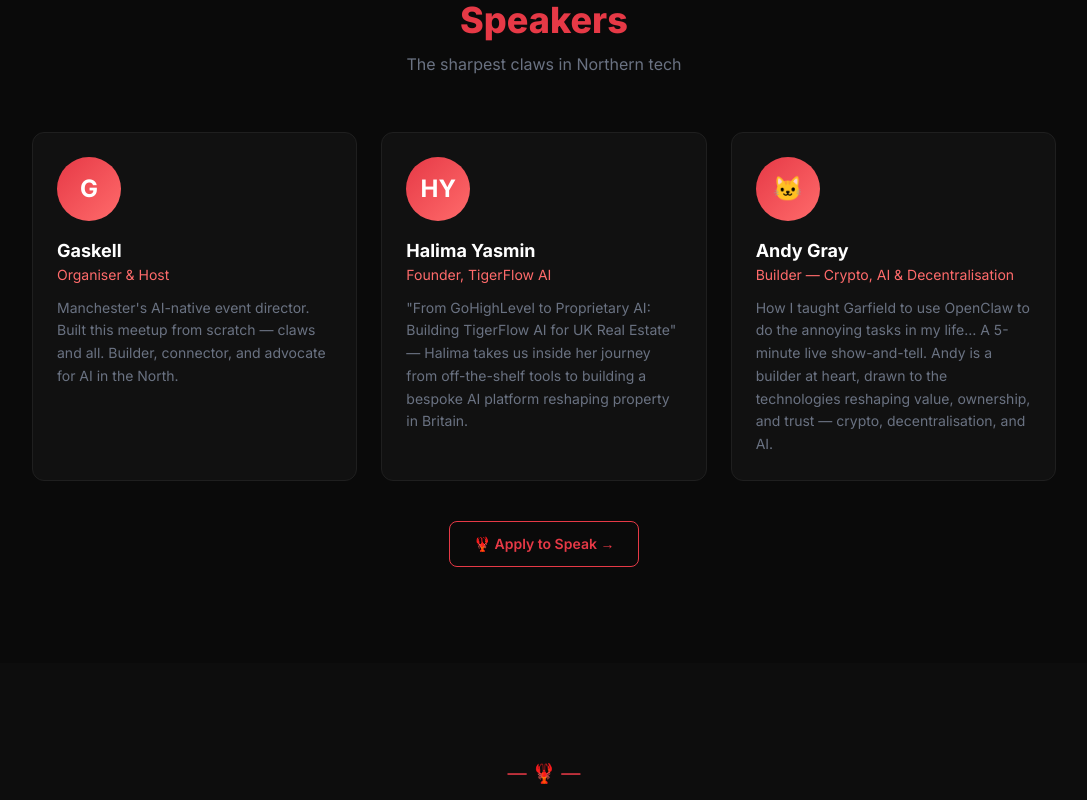
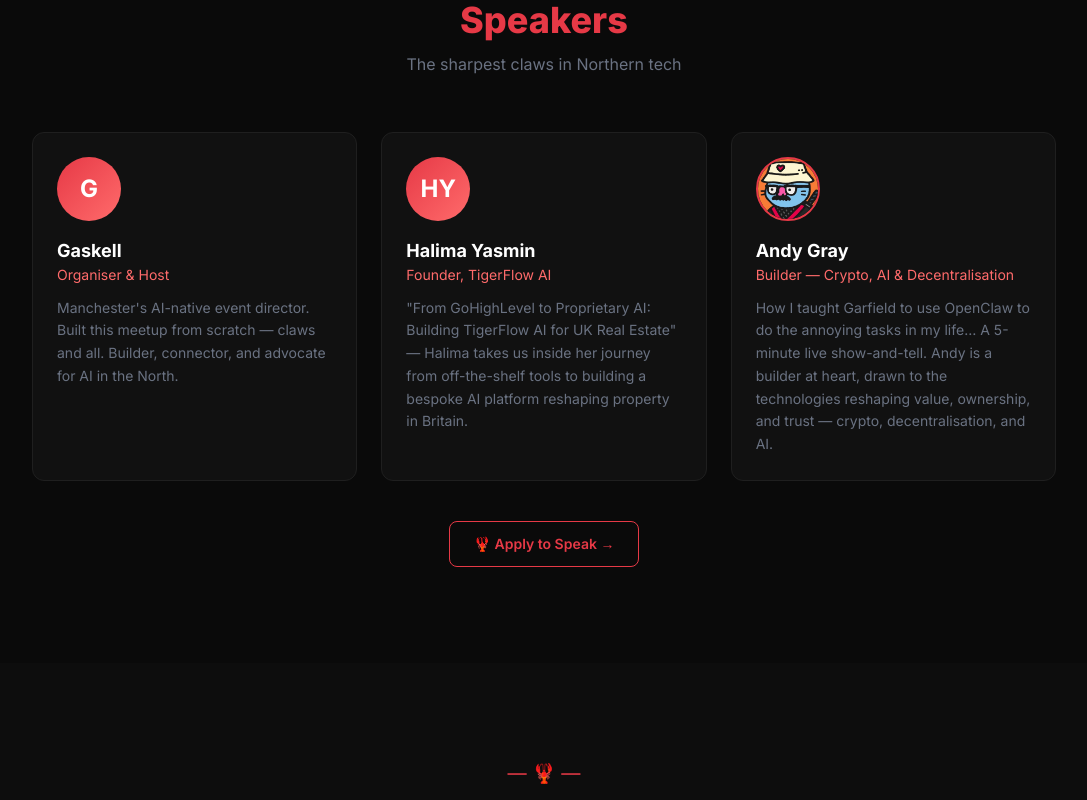
Before and after one commit to dcccrypto/manchester-meetup, a Next.js app: page / in a window 1280 px wide. Shown: the part 2340-3140 px from the top of the page, without its empty margins (96-1183 px from the left). Built offline with nearby package versions, Linux system fonts and the light colour scheme.

Commit message:
feat: add cool-cat.png headshot for Andy Gray speaker card
- Copy cool-cat.png (259KB) to public/ directory
- Update Andy Gray speaker card to display photo instead of initials avatar
- Add image field support to speaker data structure
- Photo renders with red border ring matching brand palette

```diff
--- a/components/Speakers.tsx
+++ b/components/Speakers.tsx
@@ -5,6 +5,7 @@
     bio: "Manchester's AI-native event director. Built this meetup from scratch — claws and all. Builder, connector, and advocate for AI in the North.",
     initials: "G",
     emoji: "🤖",
+    image: null,
   },
   {
     name: "Halima Yasmin",
@@ -12,6 +13,7 @@
     bio: "\"From GoHighLevel to Proprietary AI: Building TigerFlow AI for UK Real Estate\" — Halima takes us inside her journey from off-the-shelf tools to building a bespoke AI platform reshaping property in Britain.",
     initials: "HY",
     emoji: "🐯",
+    image: null,
   },
   {
     name: "Andy Gray",
@@ -19,6 +21,7 @@
     bio: "How I taught Garfield to use OpenClaw to do the annoying tasks in my life… A 5-minute live show-and-tell. Andy is a builder at heart, drawn to the technologies reshaping value, ownership, and trust — crypto, decentralisation, and AI.",
     initials: "🐱",
     emoji: "🐱",
+    image: "/cool-cat.png",
   },
 ];
 
@@ -49,13 +52,22 @@
                 transition: "border-color 0.2s, box-shadow 0.2s",
               }}
             >
-              {/* Avatar with lobster red gradient */}
+              {/* Avatar with lobster red gradient or photo */}
+              {s.image ? (
+                <img
+                  src={s.image}
+                  alt={s.name}
+                  className="w-16 h-16 rounded-full object-cover mb-4"
+                  style={{ border: "2px solid #E63946" }}
+                />
+              ) : (
                 <div
                   className="w-16 h-16 rounded-full flex items-center justify-center text-2xl font-bold mb-4"
                   style={{ background: "linear-gradient(135deg, #E63946, #FF6B6B)", color: "#fff" }}
                 >
                   {s.initials}
                 </div>
+              )}
               <div className="font-bold text-white text-lg">{s.name}</div>
               <div className="text-sm mb-3" style={{ color: "#FF6B6B" }}>{s.role}</div>
               <p className="text-gray-500 text-sm leading-relaxed">{s.bio}</p>
```
Also changed, not shown: public/cool-cat.png (added). Lines whose indentation alone changed are shown as unchanged.
